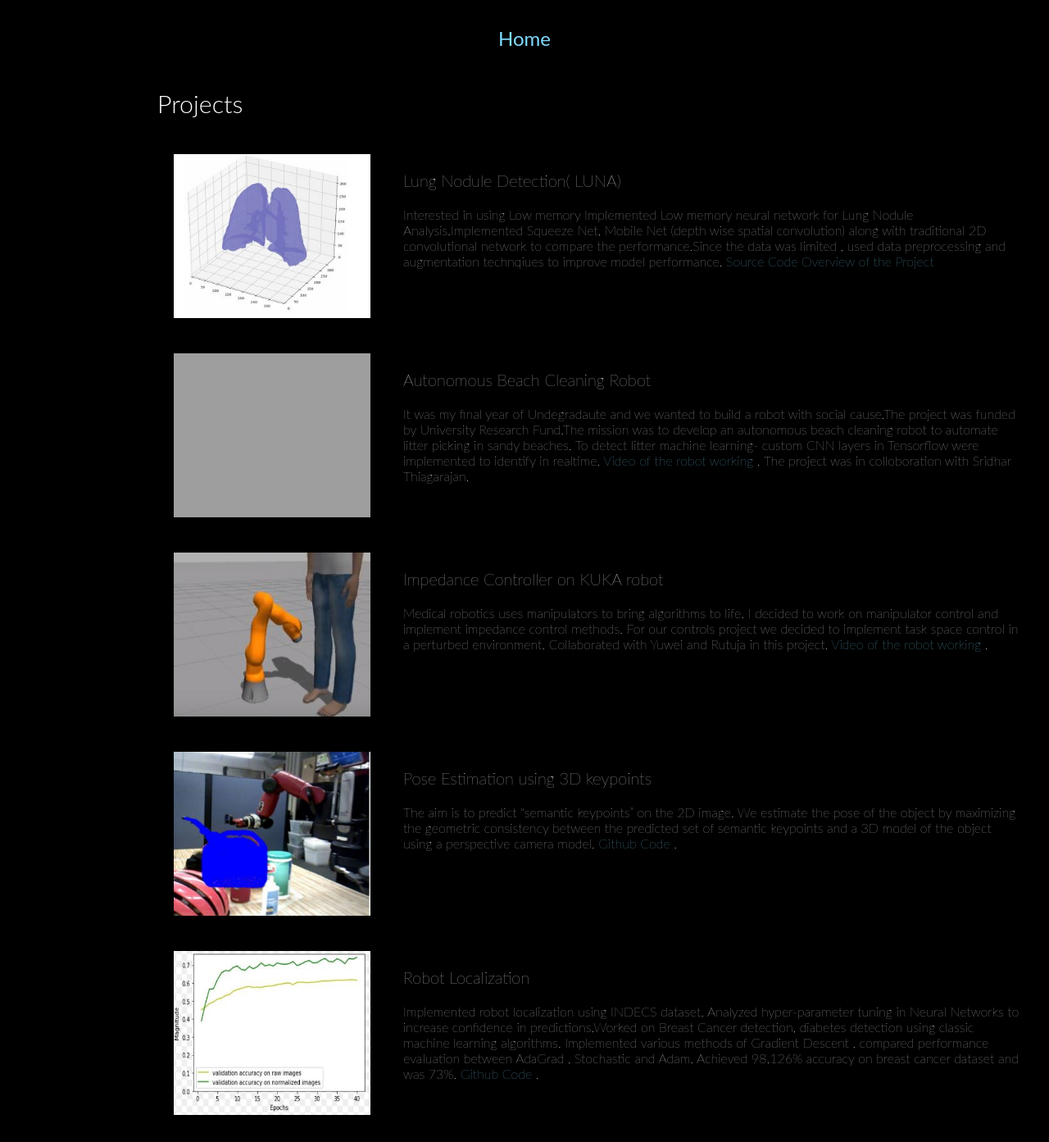
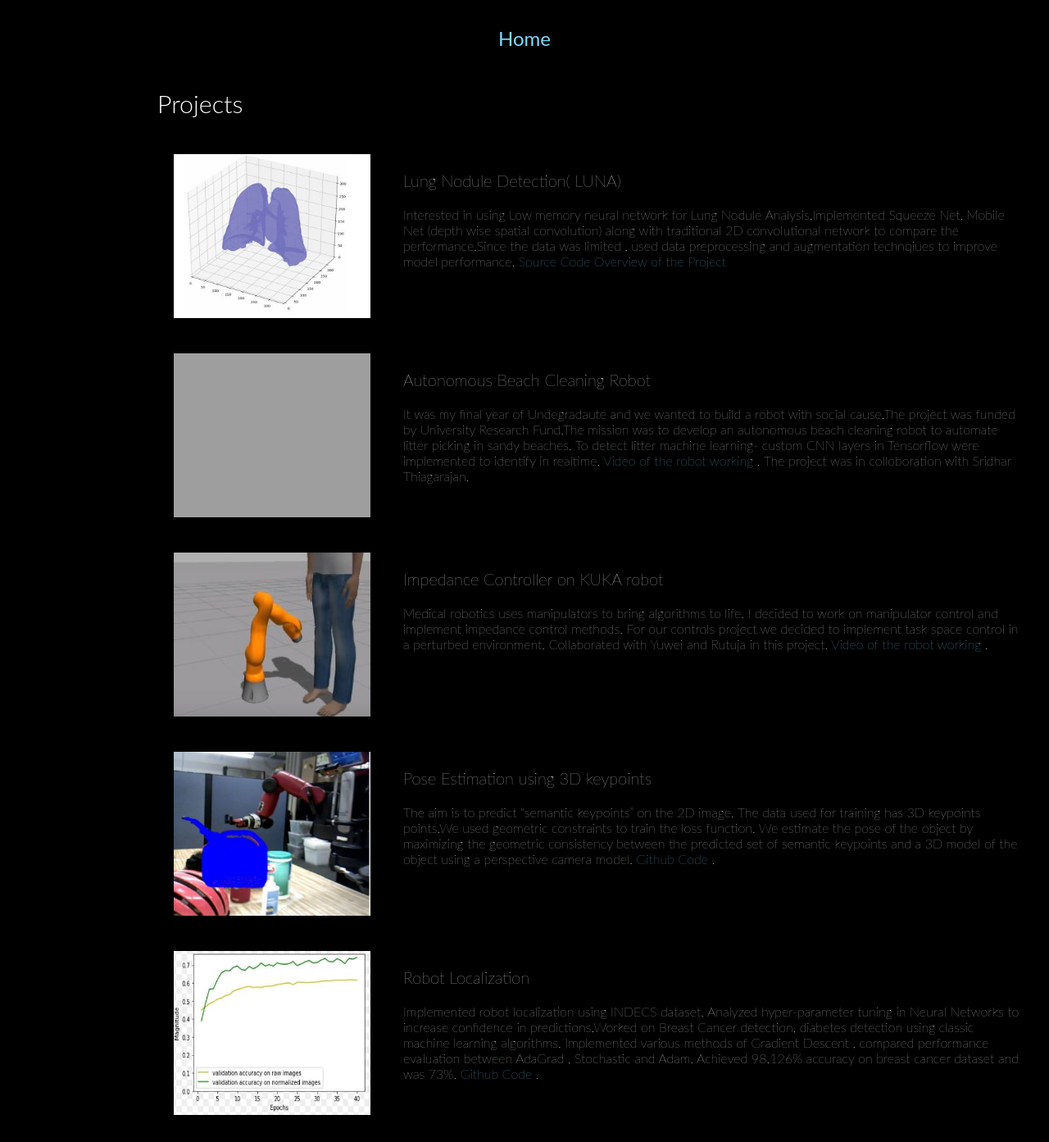
Before and after one commit to sailalitha96/sailalitha96.github.io, a Jekyll site: the page proj.html, which Jekyll copies as it is, in a window 1280 px wide. Shown: the whole page at 82% size. Built offline with Jekyll 4.4.1, drawn with Linux system fonts in a browser that asks for light colours; nearby versions of some CDN libraries; grey boxes are pictures that could not be loaded.

Commit message:
Update proj.html

```diff
--- a/proj.html
+++ b/proj.html
@@ -28,7 +28,7 @@
 	       <td valign="top" width="95%">
 		       <p> Lung Nodule Detection( LUNA) </p>
 <!-- 		       <p> <a href="https://ed.iitm.ac.in/~robotics_lab/"> SSN </a><br></p> -->
-		       <p2> Interested in using Low memory Implemented Low memory neural network for Lung Nodule Analysis.Implemented Squeeze Net, Mobile Net (depth wise spatial convolution) along with traditional 2D convolutional network to compare the performance.Since the data was limited , used data preprocessing and augmentation technqiues to improve model performance.
+		       <p2> Interested in using Low memory neural network for Lung Nodule Analysis.Implemented Squeeze Net, Mobile Net (depth wise spatial convolution) along with traditional 2D convolutional network to compare the performance.Since the data was limited , used data preprocessing and augmentation technqiues to improve model performance.
 			       <a href="https://github.com/sailalitha96/Lung-Nodule-Detection">Source Code </a>  <a href="https://vimeo.com/335991123">Overview of the Project</a></br></p2>
 
 		</td>
@@ -70,7 +70,7 @@
 	       <td valign="top" width="95%">
 		       <p> Pose Estimation using 3D keypoints </p>
 <!-- 		       <p> <a href="https://ed.iitm.ac.in/~robotics_lab/"> SSN </a><br></p> -->
-		       <p2> The aim is to predict “semantic keypoints” on the 2D image.
+		       <p2> The aim is to predict “semantic keypoints” on the 2D image. The data used for training has 3D keypoints points.We used geometric constraints to train the loss function.
 			       We estimate the pose of the object by maximizing the geometric consistency between the predicted set of semantic keypoints and a 3D model of
 			       the object using a perspective camera model.<a href="https://github.com/sailalitha96/Semantic-keypoint-detection"> Github Code </a>.
 
```
